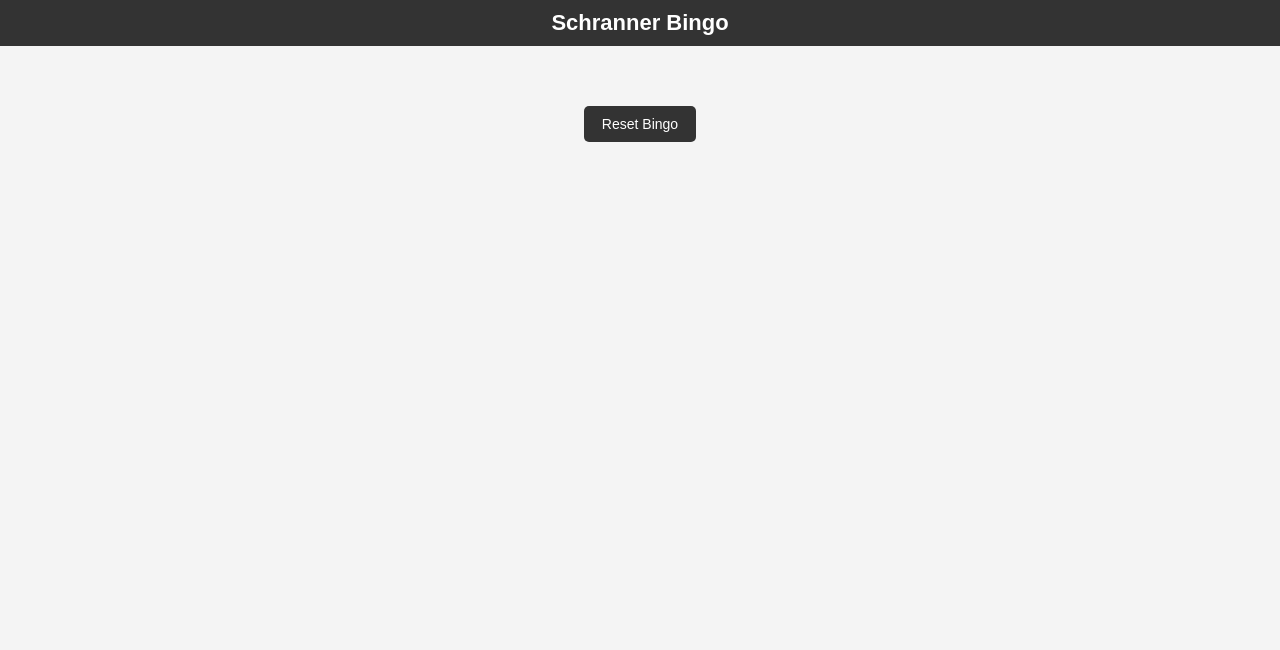
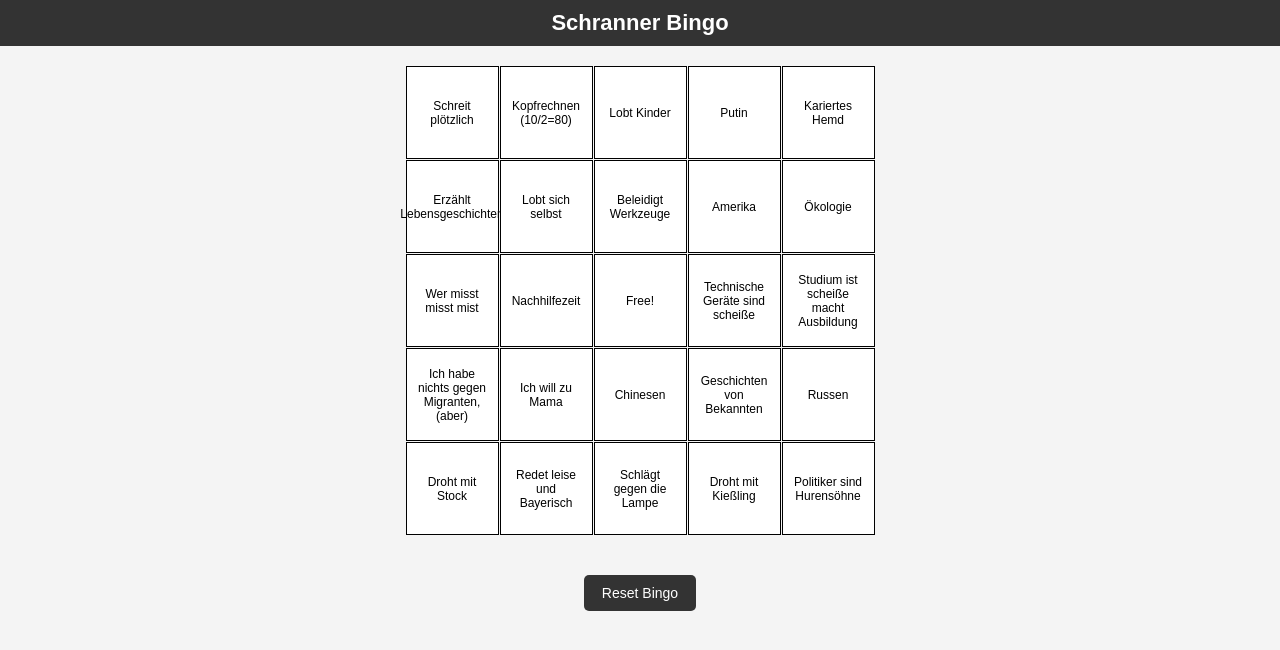
Before and after one commit to Shillaaa/SchrannerBingo, a plain HTML site: page index.html in a window 1280 px wide. Drawn offline with Linux system fonts and the light colour scheme; no server answers.

Commit message:
Update index.html

```diff
--- a/index.html
+++ b/index.html
@@ -4,7 +4,7 @@
 <head>
     <meta charset="UTF-8">
     <meta name="viewport" content="width=device-width, initial-scale=1.0">
-    <title>Bingo</title>
+    <title>Schranner Bingo</title>
     <style>
         body {
             font-family: Arial, sans-serif;
@@ -85,7 +85,7 @@
         @media (max-width: 600px) {
             .bingo-cell.marked::after {
                 top: 40%;
-                font-size: 75px; /* Smaller size for mobile */
+                font-size: 75px;
             }
 
             h1 {
@@ -112,7 +112,6 @@
             }
         }
     </style>
-
 </head>
 
 <body>
@@ -120,12 +119,25 @@
     <div class="bingo-grid" id="bingoGrid"></div>
     <button onClick="resetBingo()">Reset Bingo</button>
     <script>
+        const words = [
+            "Kariertes Hemd", "Amerika", "Redet leise und Bayerisch", "Ich habe nichts gegen Migranten, (aber)", "Kopfrechnen (10/2=80)",
+            "Technische Geräte sind scheiße", "Ich will zu Mama", "Lobt Kinder", "Beleidigt Werkzeuge", "Schreit plötzlich",
+            "Geschichten von Bekannten", "Russen", "Droht mit Kießling", "Politiker sind Hurensöhne",
+            "Wer misst misst mist", "Ökologie", "Schlägt gegen die Lampe", "Lobt sich selbst", "Putin",
+            "Chinesen", "Studium ist scheiße macht Ausbildung", "Erzählt Lebensgeschichten", "Droht mit Stock", "Nachhilfezeit"
+        ];
+
+        function shuffle(array) {
+            return array.sort(() => Math.random() - 0.5);
+        }
+
         var selected = [];
         function resetBingo() {
             localStorage.setItem("isSet", false);
             localStorage.setItem("markedIds", "");
             location.reload();
         }
+
         function toggleMarked(gridCell) {
             gridCell.classList.toggle('marked');
             const cellId = Number(gridCell.id);
@@ -176,13 +188,11 @@
         }
 
         function getNewWords() {
-            fetch("/words")
-                .then(response => response.json())
-                .then(words => {
             const grid = document.getElementById("bingoGrid");
+            const shuffledWords = shuffle(words);
             let i = 0;
 
-                    words.slice(0, 25).forEach((word) => {
+            shuffledWords.slice(0, 25).forEach((word) => {
                 const cell = document.createElement("div");
                 cell.className = "bingo-cell";
 
@@ -199,7 +209,6 @@
                 saveWord(word, cell);
                 grid.appendChild(cell);
             });
-                });
         }
 
         init();
```
Lines whose indentation alone changed are shown as unchanged.
